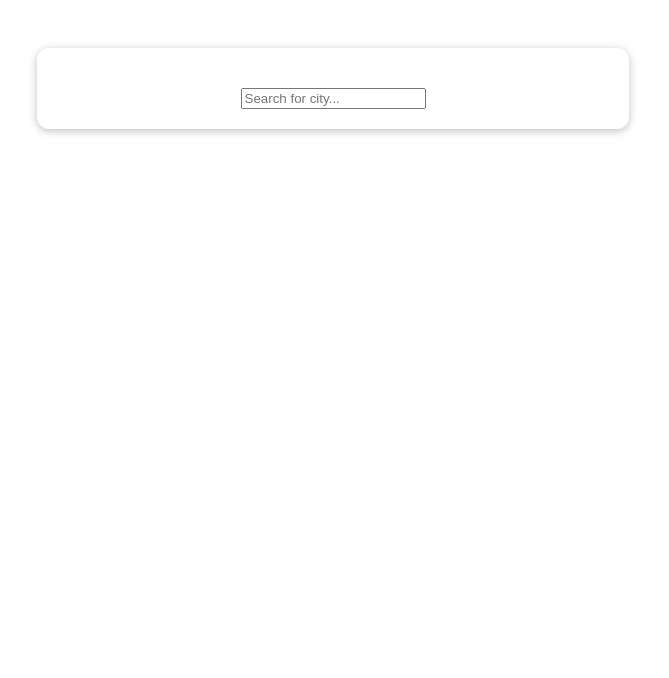
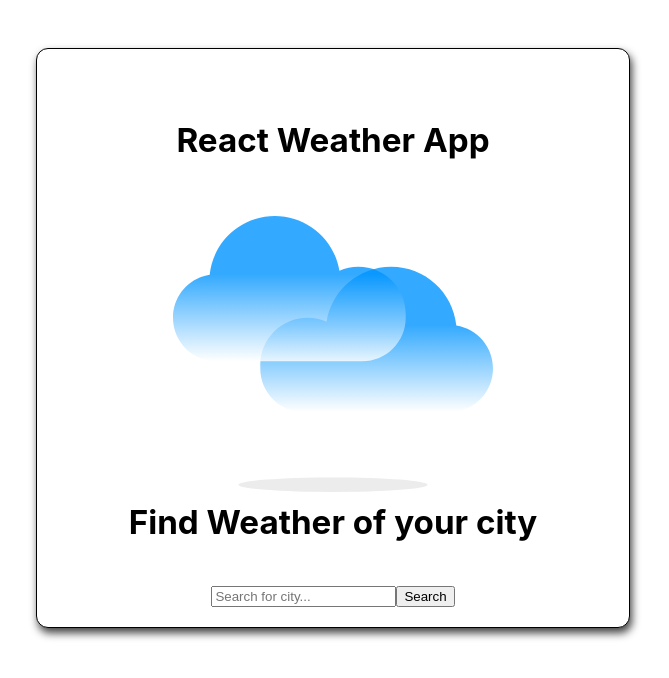
Before and after one commit to kemalkujovic/react-weather-app, a React (Create React App) app: page / in a window 1280 px wide. Shown: the top 678 px of the page, without its empty margins (307-976 px from the left). Built offline with nearby package versions, Linux system fonts and the light colour scheme.

Commit message:
stylingCity

```diff
--- a/src/components/Card/Card.module.css
+++ b/src/components/Card/Card.module.css
@@ -4,7 +4,8 @@
   background-color: white;
   padding: 1rem;
   border-radius: 12px;
-  box-shadow: 0 2px 8px rgba(0, 0, 0, 0.25);
+  border: 1px solid black;
+  box-shadow: 2px 5px 9px 0px rgba(0, 0, 0, 0.75);
   text-align: center;
   font-size: 2.5rem;
   font-weight: bold;
--- a/src/components/Weather/CityComponent.js/City.js
+++ b/src/components/Weather/CityComponent.js/City.js
@@ -1,8 +1,15 @@
 import React from "react";
 import Card from "../../Card/Card";
+import logo from "../../../assets/icons/perfect-day.svg";
+import classes from "./City.module.css";
 const City = (props) => {
   return (
     <Card>
+      <div>
+        <h5>React Weather App</h5>
+        <img src={logo} className={classes.logo} />
+        <h5 className={classes["search-name"]}>Find Weather of your city</h5>
+      </div>
       <form>
         <input
           type="text"
@@ -10,6 +17,7 @@ const City = (props) => {
           name="city"
           placeholder="Search for city..."
         />
+        <button>Search</button>
       </form>
     </Card>
   );
--- a/src/components/Weather/CityComponent.js/City.module.css
+++ b/src/components/Weather/CityComponent.js/City.module.css
@@ -0,0 +1,10 @@
+.logo {
+  width: 20rem;
+}
+
+.search-name {
+  margin: 0px 0px 20px 0px;
+}
+
+.input {
+}
```
